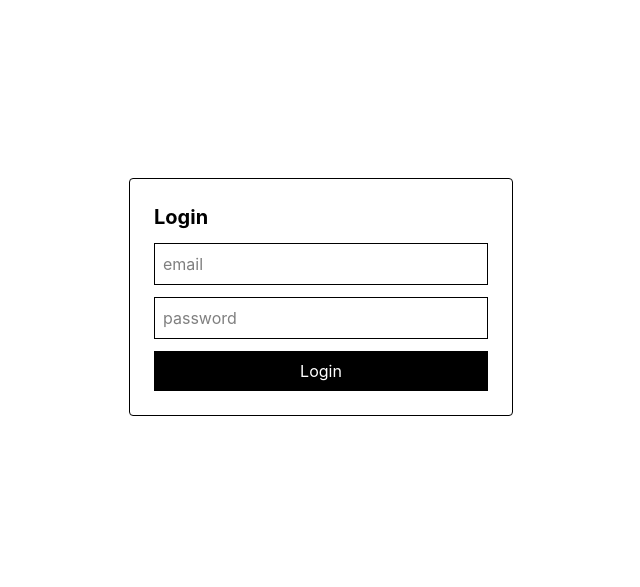
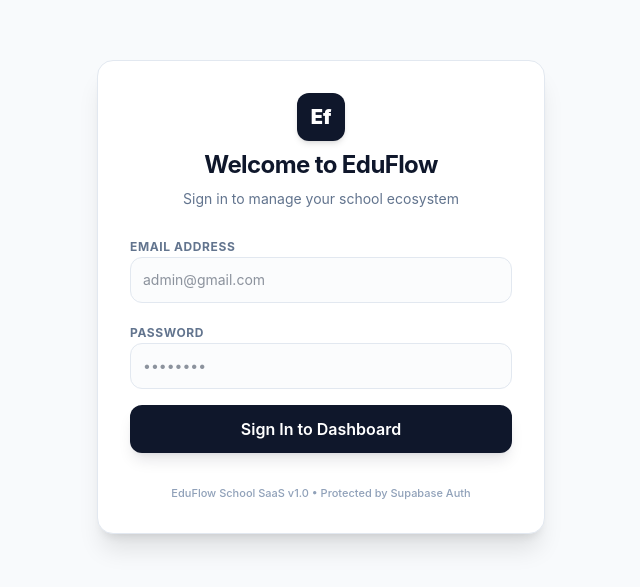
Before and after one commit to mohammad-fahad/EduFlow, a Next.js app: page /login in a window 1280 px wide. Shown: the part 103-690 px from the top of the page, without its empty margins (319-959 px from the left). Built offline with nearby package versions, Linux system fonts and the light colour scheme; no server answers; a web font is replaced by a local one.

Commit message:
Style: Redesigned Login and SignUp pages

```diff
--- a/src/app/login/page.tsx
+++ b/src/app/login/page.tsx
@@ -8,15 +8,27 @@
   const router = useRouter();
   const [email, setEmail] = useState("");
   const [password, setPassword] = useState("");
+  const [loading, setLoading] = useState(false);
+  const [errorMsg, setErrorMsg] = useState("");
 
-  const login = async () => {
+  const login = async (e: React.FormEvent) => {
+    e.preventDefault();
+    if (!email || !password) {
+      setErrorMsg("Please fill in all fields.");
+      return;
+    }
+
+    setLoading(true);
+    setErrorMsg("");
+
     const { error } = await supabase.auth.signInWithPassword({
       email,
       password,
     });
 
     if (error) {
-      alert(error.message);
+      setErrorMsg(error.message);
+      setLoading(false);
       return;
     }
 
@@ -24,29 +36,81 @@
   };
 
   return (
-    <div className="h-screen flex items-center justify-center">
-      <div className="w-96 p-6 border rounded space-y-3">
-        <h1 className="text-xl font-bold">Login</h1>
+    <div className="min-h-screen flex items-center justify-center bg-slate-50 px-4">
+      <div className="w-full max-w-md bg-white p-8 rounded-2xl border border-slate-200 shadow-xl space-y-6">
+        {/* Branding/Header */}
+        <div className="text-center space-y-2">
+          <div className="inline-flex items-center justify-center w-12 h-12 rounded-xl bg-slate-900 text-white font-black text-xl shadow-md">
+            Ef
+          </div>
+          <h1 className="text-2xl font-bold text-slate-900 tracking-tight">
+            Welcome to EduFlow
+          </h1>
+          <p className="text-sm text-slate-500">
+            Sign in to manage your school ecosystem
+          </p>
+        </div>
 
+        {/* Error Alert Panel */}
+        {errorMsg && (
+          <div className="p-3.5 rounded-xl bg-rose-50 border border-rose-100 text-rose-600 text-xs font-semibold animate-shake">
+            ⚠️ {errorMsg}
+          </div>
+        )}
+
+        {/* Login Form */}
+        <form onSubmit={login} className="space-y-4">
+          <div className="space-y-1.5">
+            <label className="text-xs font-bold uppercase tracking-wider text-slate-500">
+              Email Address
+            </label>
             <input
-          className="w-full border p-2"
-          placeholder="email"
+              type="email"
+              className="w-full border border-slate-200 rounded-xl p-3 text-sm bg-slate-50/50 outline-none focus:border-slate-900 focus:bg-white transition-all duration-150 text-slate-800"
+              placeholder="admin@gmail.com"
+              value={email}
               onChange={(e) => setEmail(e.target.value)}
+              disabled={loading}
             />
+          </div>
 
+          <div className="space-y-1.5">
+            <label className="text-xs font-bold uppercase tracking-wider text-slate-500">
+              Password
+            </label>
             <input
-          className="w-full border p-2"
               type="password"
-          placeholder="password"
+              className="w-full border border-slate-200 rounded-xl p-3 text-sm bg-slate-50/50 outline-none focus:border-slate-900 focus:bg-white transition-all duration-150 text-slate-800"
+              placeholder="••••••••"
+              value={password}
               onChange={(e) => setPassword(e.target.value)}
+              disabled={loading}
             />
+          </div>
 
+          {/* Submit Button */}
           <button
-          onClick={login}
-          className="w-full bg-black text-white p-2"
+            type="submit"
+            disabled={loading}
+            className="w-full bg-slate-900 hover:bg-slate-800 text-white font-semibold p-3 rounded-xl shadow-lg shadow-slate-900/10 transition-colors duration-150 flex items-center justify-center gap-2 disabled:opacity-50 disabled:cursor-not-allowed mt-2"
           >
-          Login
+            {loading ? (
+              <>
+                <span className="w-4 h-4 border-2 border-white/30 border-t-white rounded-full animate-spin" />
+                Authenticating...
+              </>
+            ) : (
+              "Sign In to Dashboard"
+            )}
           </button>
+        </form>
+
+        {/* System Footer */}
+        <div className="text-center pt-2">
+          <p className="text-[11px] font-medium text-slate-400">
+            EduFlow School SaaS v1.0 • Protected by Supabase Auth
+          </p>
+        </div>
       </div>
     </div>
   );
--- a/src/app/signup/page.tsx
+++ b/src/app/signup/page.tsx
@@ -1,55 +1,158 @@
 "use client";
 
-import { useState } from "react";
+import { useState, useEffect, use } from "react";
+import { useRouter, useSearchParams } from "next/navigation";
 import { supabase } from "@/lib/supabase/client";
-import { useRouter } from "next/navigation";
 
-export default function SignupPage() {
+interface Props {
+  searchParams: Promise<{
+    role?: string;
+    institutionId?: string;
+    token?: string;
+  }>;
+}
+
+export default function SignupPage({ searchParams }: Props) {
   const router = useRouter();
+
+  // Next.js 15+ searchParams রেজোলিউশন
+  const resolvedParams = use(searchParams);
+  const targetRole = resolvedParams.role || ""; // e.g., 'teacher' or 'student'
+  const institutionId = resolvedParams.institutionId || "";
+
   const [email, setEmail] = useState("");
   const [password, setPassword] = useState("");
+  const [name, setName] = useState("");
+  const [loading, setLoading] = useState(false);
+  const [errorMsg, setErrorMsg] = useState("");
 
-  const signup = async () => {
-    const { data, error } = await supabase.auth.signUp({
-  email,
-  password,
-});
+  // লিঙ্ক ভ্যালিডেশন চেক
+  const isValidLink = targetRole && institutionId;
 
-console.log(data, error);
-
-    if (error) {
-      alert(error.message);
+  const handleSignup = async (e: React.FormEvent) => {
+    e.preventDefault();
+    if (!email || !password || !name) {
+      setErrorMsg("Please fill in all fields.");
       return;
     }
 
-    alert("Account created. Now login.");
+    setLoading(true);
+    setErrorMsg("");
+
+    // Supabase Auth-এ ইউজার ক্রিয়েট করার সময় metadata তে রোল এবং ইনষ্টিটিউশন আইডি পাস করা
+    // এটি পরবর্তীতে Supabase Trigger বা API দিয়ে প্রিজমা টেবিলে সিঙ্ক হবে
+    const { error } = await supabase.auth.signUp({
+      email,
+      password,
+      options: {
+        data: {
+          name: name,
+          role: targetRole.toUpperCase(), // DB-র জন্য UPPERCASE কনভার্সন
+          institutionId: institutionId,
+        },
+      },
+    });
+
+    if (error) {
+      setErrorMsg(error.message);
+      setLoading(false);
+      return;
+    }
+
+    alert("Registration successful! Please login now.");
     router.push("/login");
   };
 
+  if (!isValidLink) {
+    return (
+      <div className="min-h-screen flex items-center justify-center bg-slate-50 p-4">
+        <div className="max-w-md text-center p-8 bg-white rounded-2xl border border-slate-200 shadow-sm space-y-3">
+          <div className="text-rose-500 text-3xl">⚠️</div>
+          <h1 className="text-xl font-bold text-slate-800">
+            Invalid Invitation Link
+          </h1>
+          <p className="text-sm text-slate-500">
+            Please ask your school administrator or principal for a valid
+            registration link.
+          </p>
+        </div>
+      </div>
+    );
+  }
+
   return (
-    <div className="h-screen flex items-center justify-center">
-      <div className="w-96 p-6 border rounded space-y-3">
-        <h1 className="text-xl font-bold">Sign Up</h1>
+    <div className="min-h-screen flex items-center justify-center bg-slate-50 px-4">
+      <div className="w-full max-w-md bg-white p-8 rounded-2xl border border-slate-200 shadow-xl space-y-6">
+        {/* Header */}
+        <div className="text-center space-y-2">
+          <div className="inline-flex items-center justify-center px-3 py-1 rounded-full bg-slate-900 text-white font-bold text-[10px] uppercase tracking-wider">
+            Joining as {targetRole}
+          </div>
+          <h1 className="text-2xl font-bold text-slate-900 tracking-tight">
+            Create Account
+          </h1>
+          <p className="text-sm text-slate-500">
+            Complete your profile setup for EduFlow
+          </p>
+        </div>
 
-        <input
-          className="w-full border p-2"
-          placeholder="email"
-          onChange={(e) => setEmail(e.target.value)}
-        />
+        {errorMsg && (
+          <div className="p-3 rounded-xl bg-rose-50 border border-rose-100 text-rose-600 text-xs font-semibold">
+            {errorMsg}
+          </div>
+        )}
 
-        <input
-          className="w-full border p-2"
-          type="password"
-          placeholder="password"
-          onChange={(e) => setPassword(e.target.value)}
-        />
+        <form onSubmit={handleSignup} className="space-y-4">
+          <div className="space-y-1.5">
+            <label className="text-xs font-bold uppercase tracking-wider text-slate-500">
+              Full Name
+            </label>
+            <input
+              type="text"
+              required
+              className="w-full border border-slate-200 rounded-xl p-3 text-sm bg-slate-50/50 outline-none focus:border-slate-900 focus:bg-white transition-all text-slate-800"
+              placeholder="John Doe"
+              onChange={(e) => setName(e.target.value)}
+              disabled={loading}
+            />
+          </div>
 
-        <button
-          onClick={signup}
-          className="w-full bg-black text-white p-2"
-        >
-          Create Account
-        </button>
+          <div className="space-y-1.5">
+            <label className="text-xs font-bold uppercase tracking-wider text-slate-500">
+              Email Address
+            </label>
+            <input
+              type="email"
+              required
+              className="w-full border border-slate-200 rounded-xl p-3 text-sm bg-slate-50/50 outline-none focus:border-slate-900 focus:bg-white transition-all text-slate-800"
+              placeholder="name@school.com"
+              onChange={(e) => setEmail(e.target.value)}
+              disabled={loading}
+            />
+          </div>
+
+          <div className="space-y-1.5">
+            <label className="text-xs font-bold uppercase tracking-wider text-slate-500">
+              Password
+            </label>
+            <input
+              type="password"
+              required
+              className="w-full border border-slate-200 rounded-xl p-3 text-sm bg-slate-50/50 outline-none focus:border-slate-900 focus:bg-white transition-all text-slate-800"
+              placeholder="••••••••"
+              onChange={(e) => setPassword(e.target.value)}
+              disabled={loading}
+            />
+          </div>
+
+          <button
+            type="submit"
+            disabled={loading}
+            className="w-full bg-slate-900 hover:bg-slate-800 text-white font-semibold p-3 rounded-xl shadow-lg transition-colors flex items-center justify-center gap-2 disabled:opacity-50 disabled:cursor-not-allowed mt-2"
+          >
+            {loading ? "Registering Profile..." : "Register Account"}
+          </button>
+        </form>
       </div>
     </div>
   );
```
Lines whose indentation alone changed are shown as unchanged.
